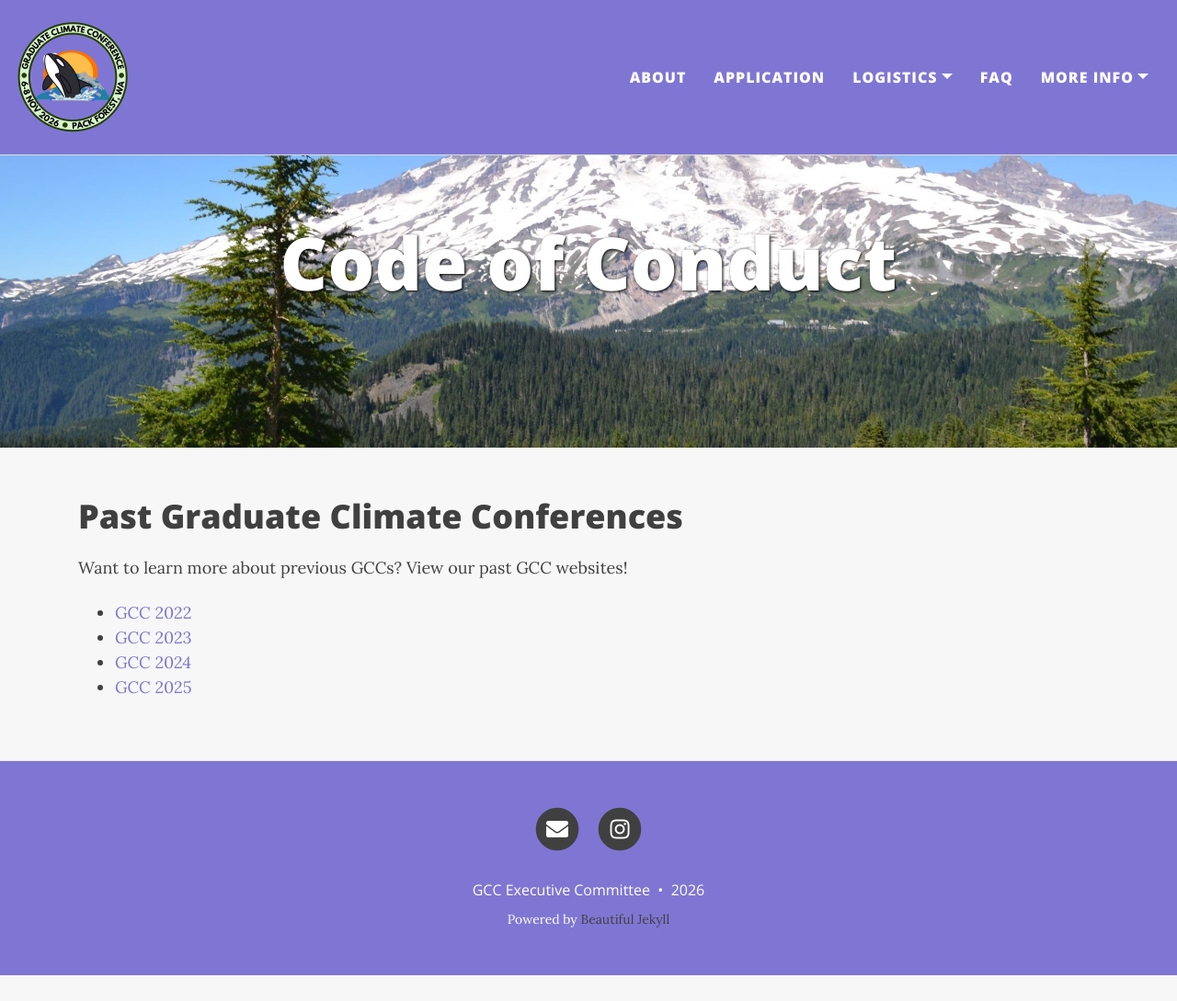
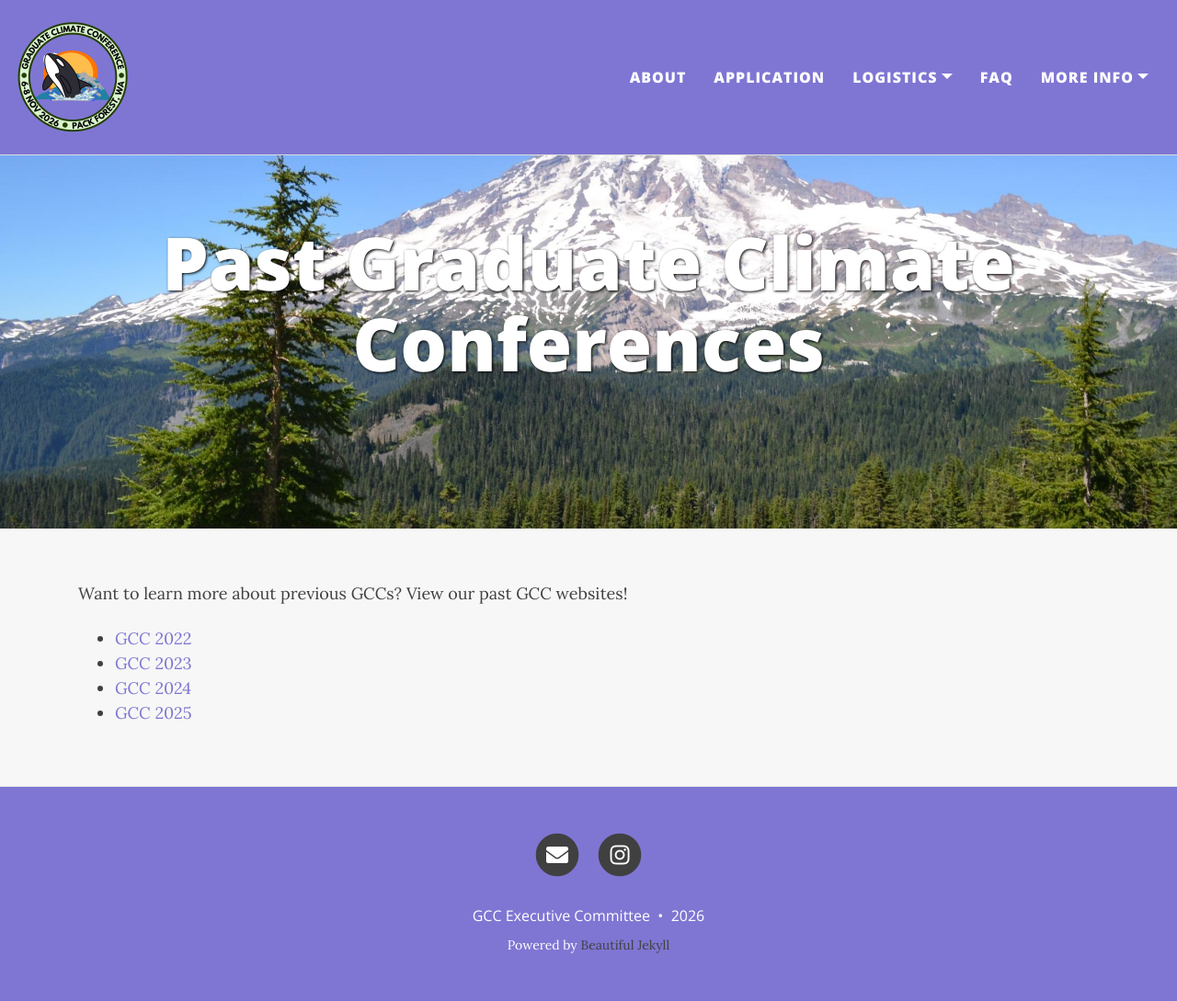
Before and after one commit to graduateclimateconference/graduateclimateconference.github.io, a Jekyll site: the page built from pastGCC.md, in a window 1280 px wide and 1089 px high. Shown: the whole window at 92% size. Built offline with Jekyll 4.4.1, drawn with Linux system fonts in a browser that asks for light colours; nearby versions of some CDN libraries.

Commit message:
Update pastGCC.md

```diff
--- a/pastGCC.md
+++ b/pastGCC.md
@@ -1,9 +1,8 @@
 ---
 layout: page
-title: Code of Conduct
+title: Past Graduate Climate Conferences
 ---
 
-# Past Graduate Climate Conferences
 Want to learn more about previous GCCs? View our past GCC websites!
 
 - [GCC 2022](https://graduateclimateconference.github.io/gcc2022/)
```
